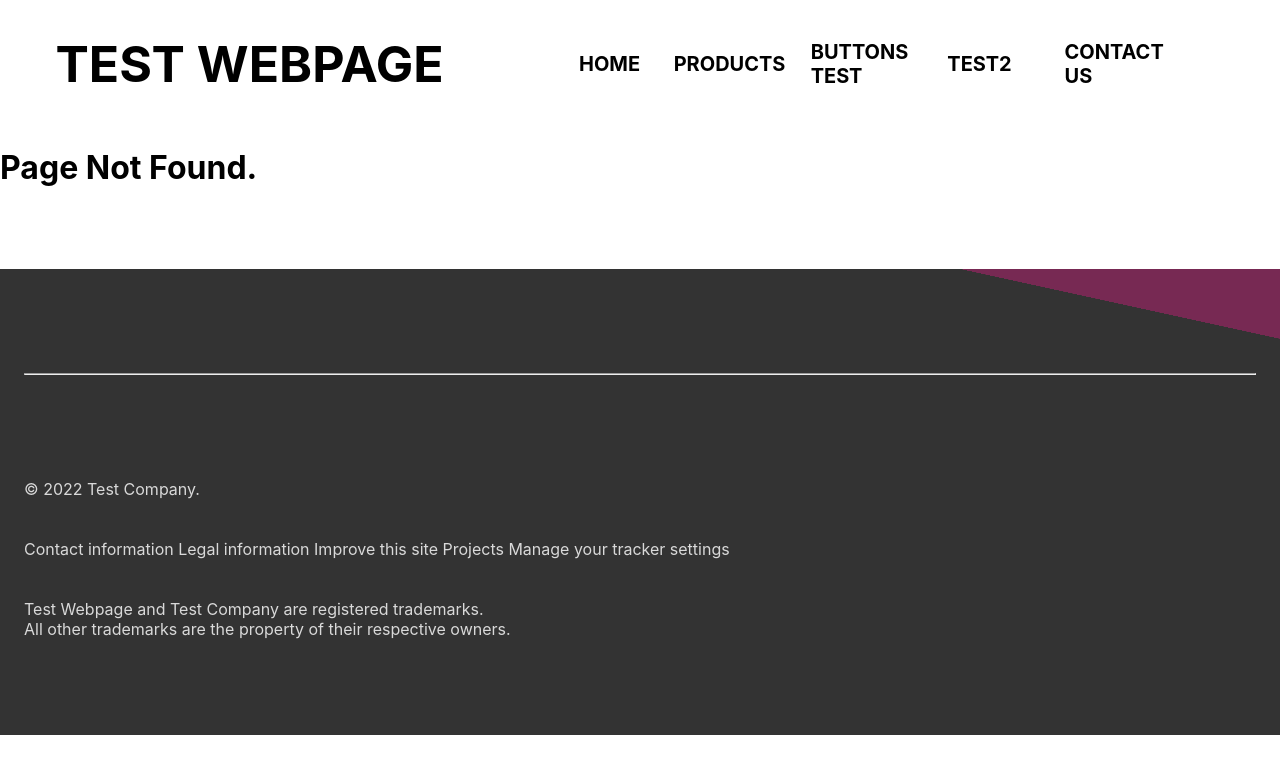
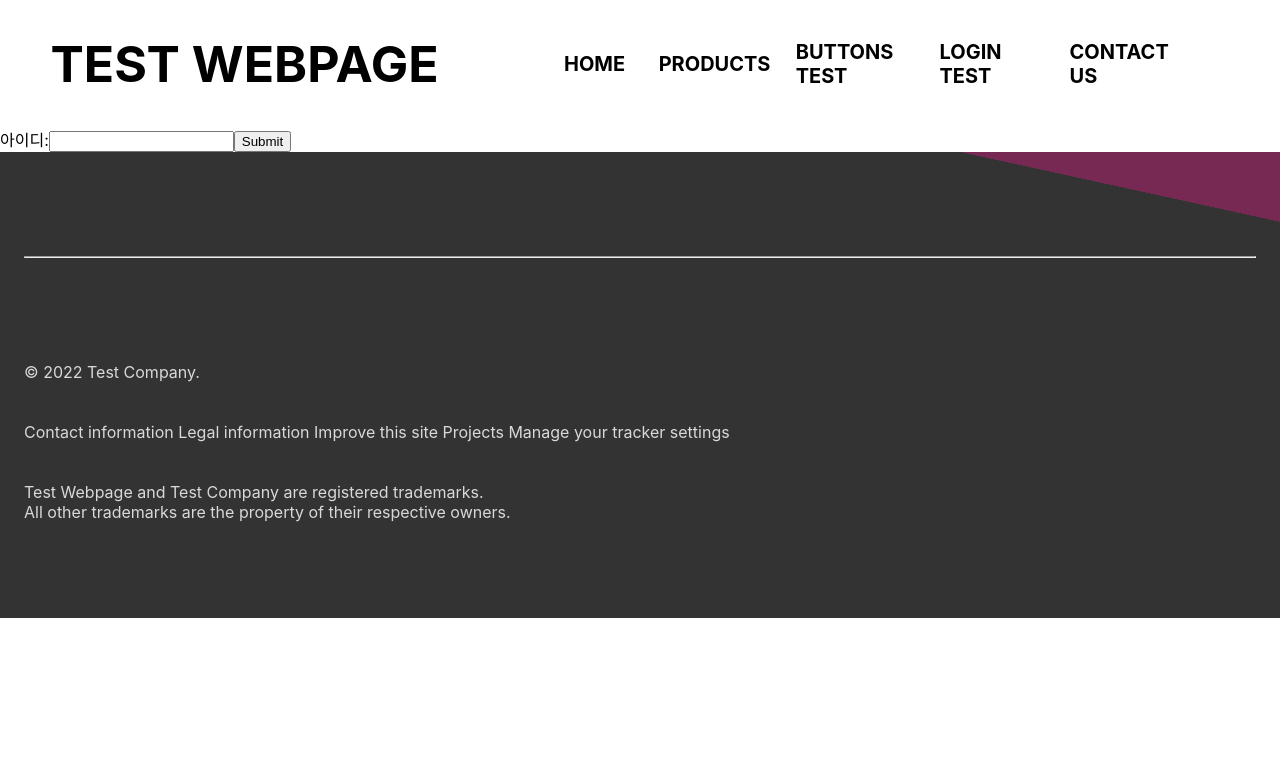
Before and after one commit to SungjunEom/express_deployment_test, a React (Create React App) app in the folder MainPage/: page /Test in a window 1280 px wide. Shown: the top 774 px of the page. Built offline with nearby package versions, Linux system fonts and the light colour scheme.

Commit message:
LoginPage init

```diff
--- a/MainPage/src/App.js
+++ b/MainPage/src/App.js
@@ -25,7 +25,7 @@ export default function App() {
           <Link to ="/Home"><BoldTextButton width="50px" height="50px" value="HOME" onClick={test} /></Link>
           <Link to ="/Products"><BoldTextButton width="70px" height="50px" value="PRODUCTS" onClick={test} /></Link>
           <Link to ="/ButtonParty"><BoldTextButton width="70px" height="50px" value="BUTTONS TEST" onClick={test} /></Link>
-          <BoldTextButton width="50px" height="50px" value="TEST2" onClick={test} />
+          <Link to ="/Test"><BoldTextButton width="70px" height="50px" value="LOGIN TEST" /></Link>
           <Link to ="/ContactUs"><BoldTextButton width="130px" height="50px" value="CONTACT US" onClick={test} /></Link>
         </div>
       </div>
--- /dev/null
+++ b/MainPage/src/Login.js
@@ -0,0 +1,18 @@
+import React, {useState, useEffect} from "react";
+
+export default function Login() {
+    const [accountId,setAccountId] = useState(0);
+
+    const handleChange = (arg) => {
+        setAccountId(arg.target.value);
+    }
+
+    return (<form>
+        <label>
+            아이디:
+            <input type="text" value={accountId.value} onChange={handleChange} />
+        </label>
+        <input type="submit" value="Submit" />
+    </form>
+    );
+}
--- a/MainPage/src/index.js
+++ b/MainPage/src/index.js
@@ -14,6 +14,7 @@ import Pokemons from './Pokemons.js';
 import Test2 from './Test2.js';
 import ProductDetail from './ProductDetail.js';
 import IT from './IT.js';
+import Login from './Login.js';
 
 ReactDOM.render(
   <React.StrictMode>
@@ -30,6 +31,7 @@ ReactDOM.render(
             <Route path="Details/:category/:name" element={<ProductDetail />}/>
             <Route path="" element={<Pokemons/>} />
           </Route>
+          <Route path="Test" element={<Login />} />
           <Route path="" element={<Home />} />
           <Route path="*" element={<NotFound />} />
         </Route>
```
Also changed, not shown: 7 other files (tests, documents, lock files or other folders).
